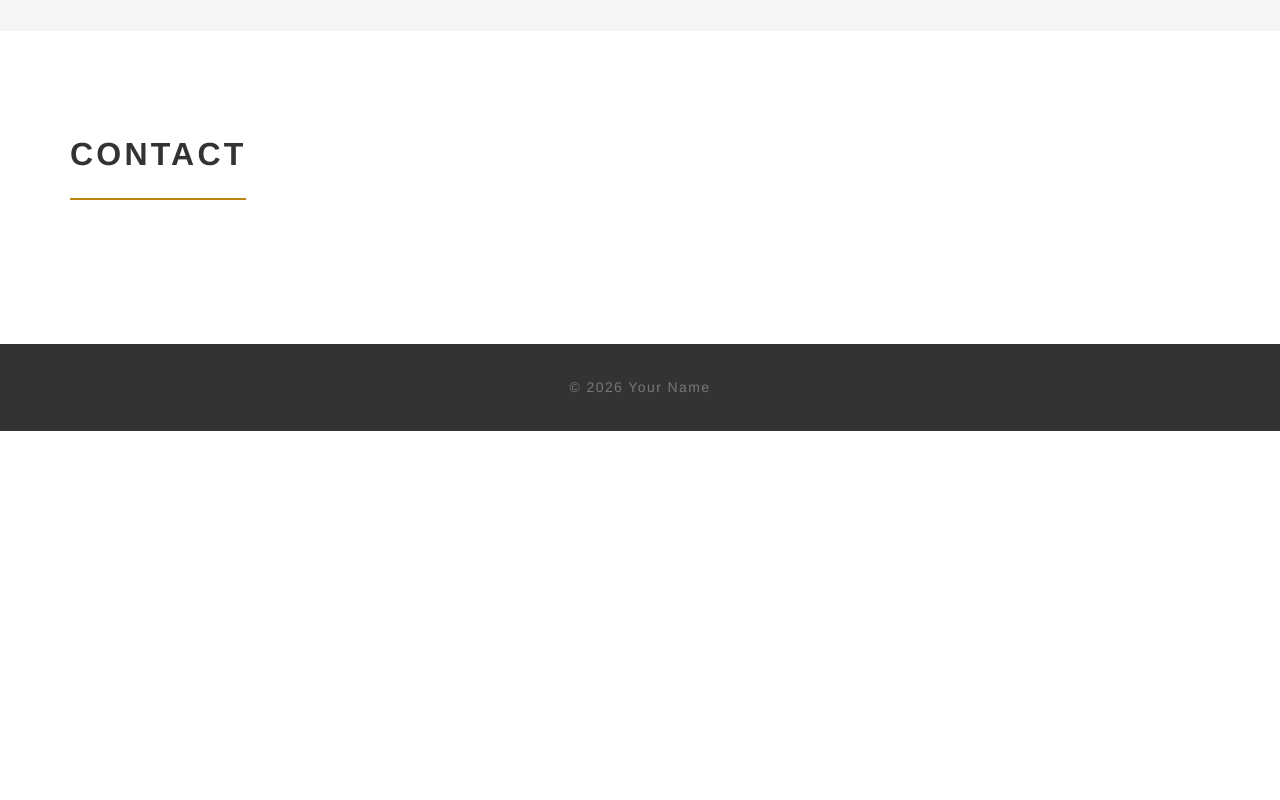
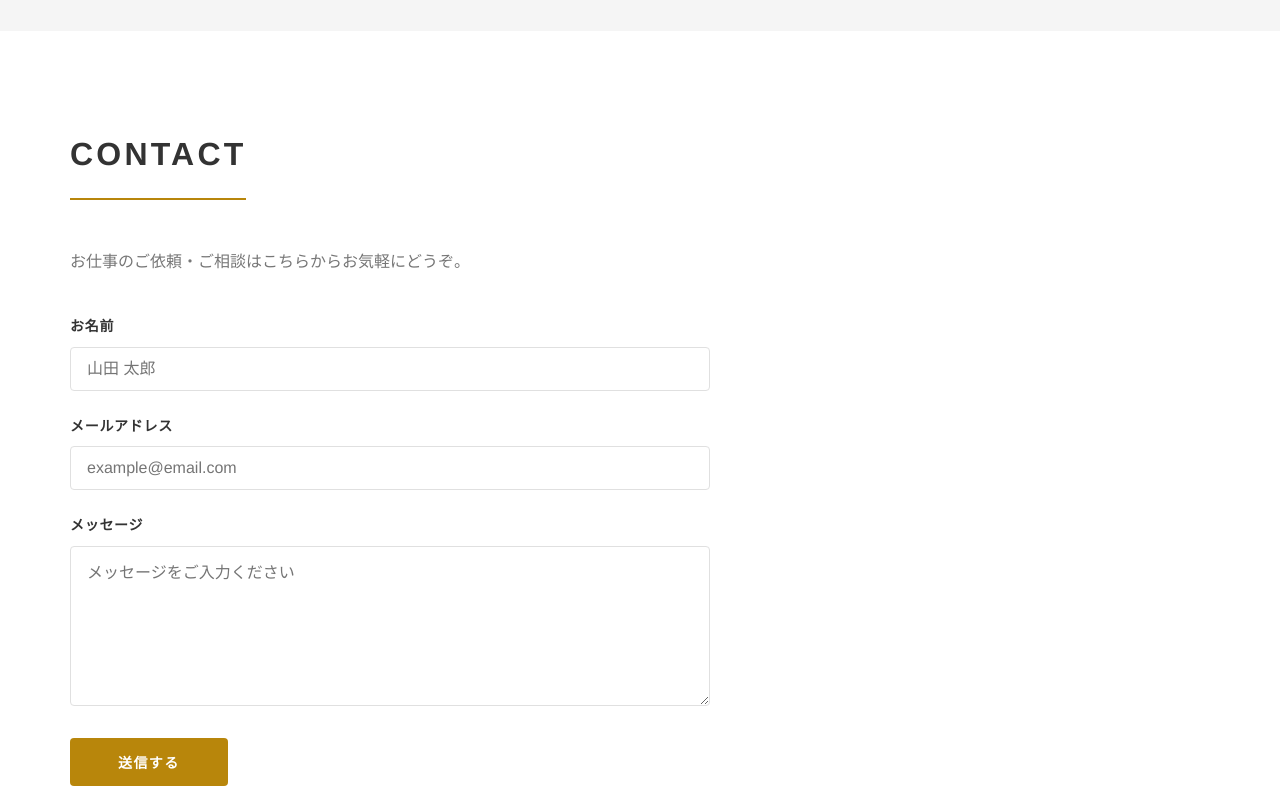
Before and after one commit to sekiiiguchiii/portfolio, a website built with Vite: page index.html in a window 1280 px wide. Shown: the part 3440-4240 px from the top of the page. Before the commit the page ends 3871 px from the top, so only its background shows below. Built offline with nearby package versions, Linux system fonts and the light colour scheme.

Commit message:
add contact section

```diff
--- a/index.html
+++ b/index.html
@@ -195,11 +195,27 @@
   </div>
 </section>
 
-      <section class="contact" id="contact">
-        <div class="contact__inner">
-          <h2 class="contact__title">Contact</h2>
-        </div>
-      </section>
+<section class="contact" id="contact">
+  <div class="contact__inner">
+    <h2 class="contact__title">Contact</h2>
+    <p class="contact__text">お仕事のご依頼・ご相談はこちらからお気軽にどうぞ。</p>
+    <form class="contact-form" action="https://formspree.io/f/mbdabqjn" method="POST">
+      <div class="contact-form__group">
+        <label class="contact-form__label" for="name">お名前</label>
+        <input class="contact-form__input" type="text" id="name" name="name" required placeholder="山田 太郎">
+      </div>
+      <div class="contact-form__group">
+        <label class="contact-form__label" for="email">メールアドレス</label>
+        <input class="contact-form__input" type="email" id="email" name="email" required placeholder="example@email.com">
+      </div>
+      <div class="contact-form__group">
+        <label class="contact-form__label" for="message">メッセージ</label>
+        <textarea class="contact-form__textarea" id="message" name="message" required placeholder="メッセージをご入力ください"></textarea>
+      </div>
+      <button class="contact-form__btn" type="submit">送信する</button>
+    </form>
+  </div>
+</section>
     </main>
 
 
--- a/src/style.css
+++ b/src/style.css
@@ -318,3 +318,70 @@ ul {
   background: var(--color-primary);
   border-radius: 50%;
 }
+/* ============
+   Contact
+   ============ */
+.contact__text {
+  font-size: 1rem;
+  color: var(--color-text-light);
+  margin-bottom: 2.5rem;
+}
+
+.contact-form {
+  max-width: 640px;
+}
+
+.contact-form__group {
+  margin-bottom: 1.5rem;
+}
+
+.contact-form__label {
+  display: block;
+  font-size: 0.875rem;
+  font-weight: 700;
+  letter-spacing: 0.05em;
+  color: var(--color-text);
+  margin-bottom: 0.5rem;
+}
+
+.contact-form__input,
+.contact-form__textarea {
+  width: 100%;
+  padding: 0.75rem 1rem;
+  border: 1px solid #e0e0e0;
+  border-radius: 4px;
+  font-size: 1rem;
+  color: var(--color-text);
+  background: var(--color-bg);
+  transition: border-color 0.3s;
+  font-family: inherit;
+}
+
+.contact-form__input:focus,
+.contact-form__textarea:focus {
+  outline: none;
+  border-color: var(--color-primary);
+}
+
+.contact-form__textarea {
+  height: 160px;
+  resize: vertical;
+}
+
+.contact-form__btn {
+  display: inline-block;
+  padding: 0.875rem 3rem;
+  background: var(--color-primary);
+  color: #fff;
+  font-size: 0.875rem;
+  font-weight: 700;
+  letter-spacing: 0.1em;
+  border: none;
+  border-radius: 4px;
+  cursor: pointer;
+  transition: opacity 0.3s;
+}
+
+.contact-form__btn:hover {
+  opacity: 0.8;
+}
```
